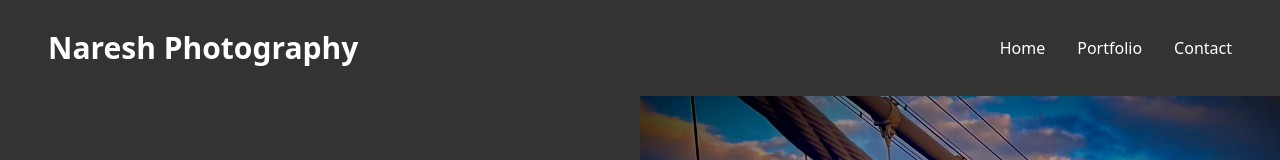
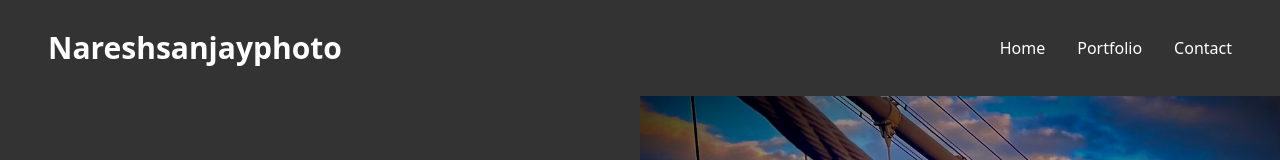
Before and after one commit to gajanm/photography-website, a React (Create React App) app: page / in a window 1280 px wide. Shown: the top 160 px of the page. Built offline with nearby package versions, Linux system fonts and the light colour scheme.

Commit message:
Final edits

```diff
--- a/src/components/Navbar.jsx
+++ b/src/components/Navbar.jsx
@@ -13,7 +13,7 @@ const Navbar = () => {
 
   return (
     <div className='z-10 flex fixed justify-between items-center h-24 w-[100%] mx-auto px-8 text-white bg-[#333333] '>
-        <h1 className='p-4 w-[75%] text-2xl md:text-3xl font-bold text-white'>Naresh Photography</h1>
+        <h1 className='p-4 w-[75%] text-2xl md:text-3xl font-bold text-white'>Nareshsanjayphoto</h1>
         <ul className = 'hidden md:flex '>
           <li className='p-4'><Link to='/'> Home </Link></li>
           <li className='p-4'><Link to='/portfolio'>Portfolio</Link></li>
```
